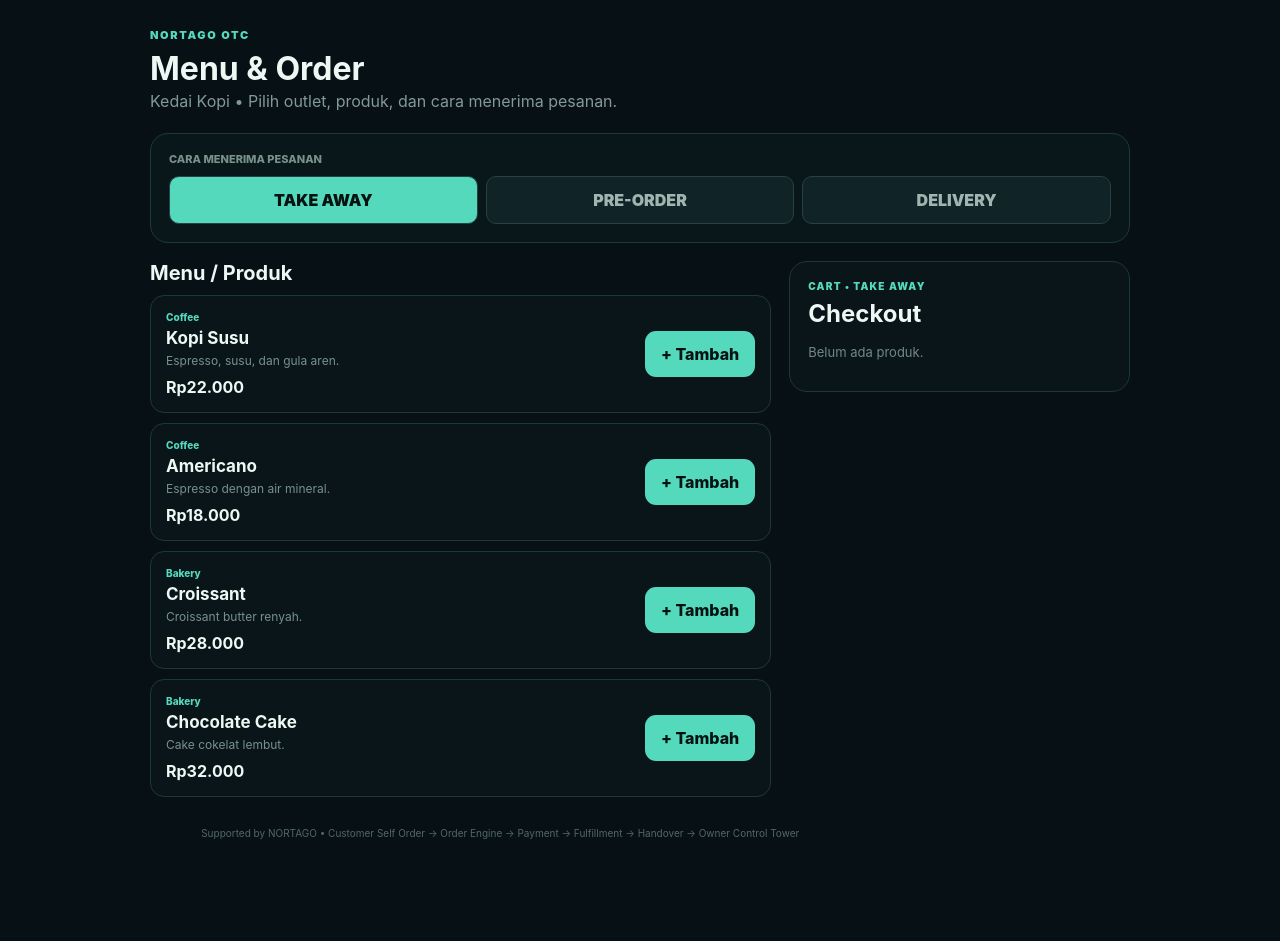
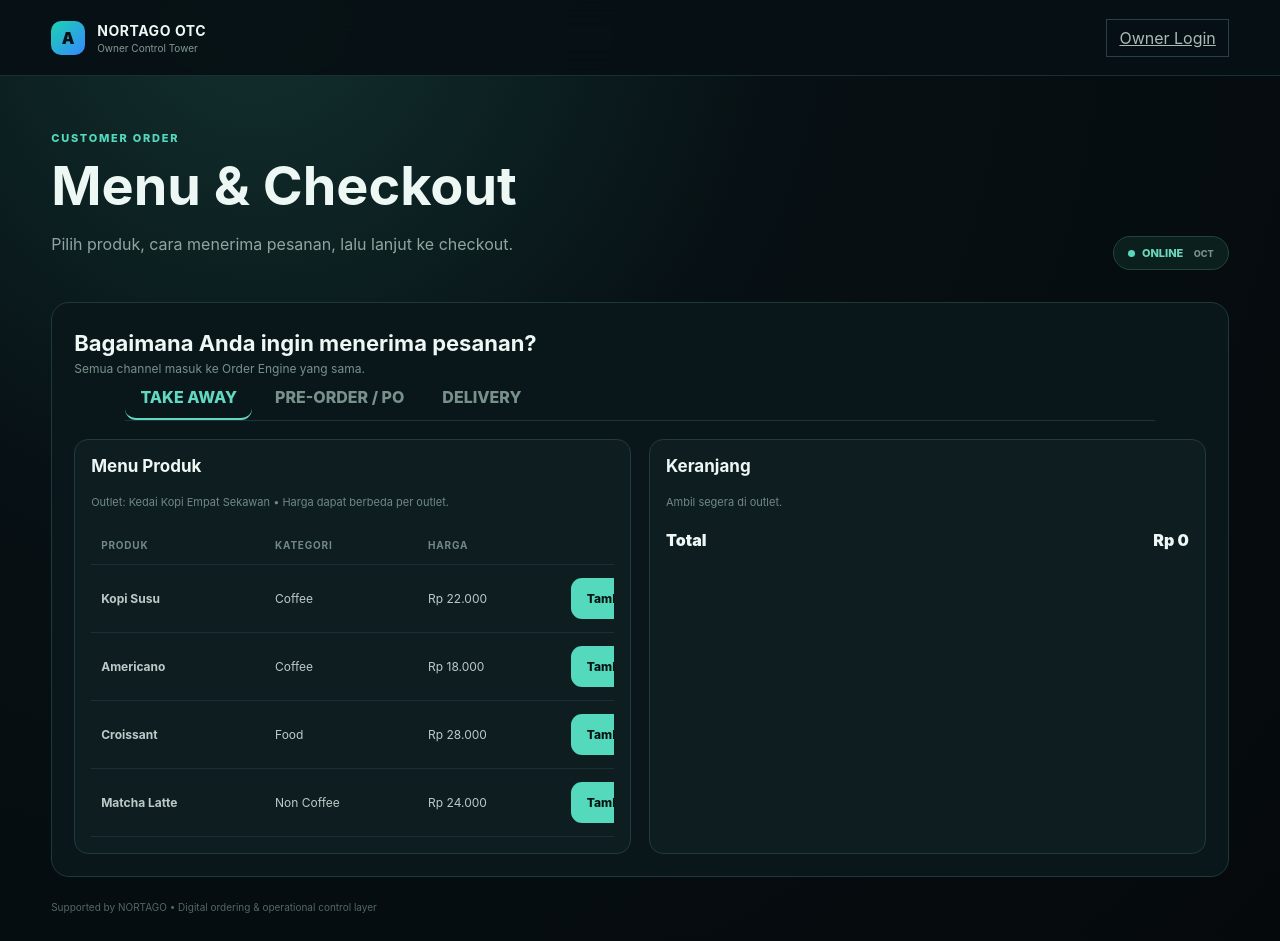
Before and after one commit to adiaris2022-rgb/tjsl-impact-control-tower, a Next.js app: page /otc in a window 1280 px wide. Before the commit the page ends 895 px from the top, so only its background shows below. Built offline with nearby package versions, Linux system fonts and the light colour scheme.

Commit message:
feat: add OTC customer menu and checkout to TJSL app

```diff
--- a/app/otc/page.tsx
+++ b/app/otc/page.tsx
@@ -1,118 +1,41 @@
 "use client";
+import { useMemo, useState } from "react";
+import Link from "next/link";
 
-import { useMemo, useState } from "react";
-
-type Mode = "TAKE AWAY" | "PRE-ORDER" | "DELIVERY";
-type Product = { id: number; name: string; category: string; price: number; description: string };
-
-const products: Product[] = [
-  { id: 1, name: "Kopi Susu", category: "Coffee", price: 22000, description: "Espresso, susu, dan gula aren." },
-  { id: 2, name: "Americano", category: "Coffee", price: 18000, description: "Espresso dengan air mineral." },
-  { id: 3, name: "Croissant", category: "Bakery", price: 28000, description: "Croissant butter renyah." },
-  { id: 4, name: "Chocolate Cake", category: "Bakery", price: 32000, description: "Cake cokelat lembut." }
+const products=[
+ {id:"kopi-susu",name:"Kopi Susu",price:22000,category:"Coffee"},
+ {id:"americano",name:"Americano",price:18000,category:"Coffee"},
+ {id:"croissant",name:"Croissant",price:28000,category:"Food"},
+ {id:"matcha",name:"Matcha Latte",price:24000,category:"Non Coffee"},
 ];
 
-const money = (n: number) => "Rp" + n.toLocaleString("id-ID");
-
-export default function OTCMiniApp() {
-  const [mode, setMode] = useState<Mode>("TAKE AWAY");
-  const [cart, setCart] = useState<Record<number, number>>({});
-  const [checkedOut, setCheckedOut] = useState(false);
-
-  const count = Object.values(cart).reduce((a, b) => a + b, 0);
-  const subtotal = useMemo(
-    () => products.reduce((sum, p) => sum + p.price * (cart[p.id] || 0), 0),
-    [cart]
-  );
-
-  const add = (id: number) => {
-    setCart(c => ({ ...c, [id]: (c[id] || 0) + 1 }));
-    setCheckedOut(false);
-  };
-
-  const remove = (id: number) => {
-    setCart(c => {
-      const next = { ...c };
-      if ((next[id] || 0) <= 1) delete next[id];
-      else next[id] -= 1;
-      return next;
-    });
-  };
-
-  return (
-    <main style={{ minHeight: "100vh", background: "#071014", color: "#edf7f4", padding: "28px 18px", fontFamily: "Inter,system-ui,sans-serif" }}>
-      <div style={{ maxWidth: 980, margin: "0 auto" }}>
-        <header style={{ marginBottom: 22 }}>
-          <div style={{ color: "#55d9bd", fontSize: 11, fontWeight: 900, letterSpacing: ".15em" }}>NORTAGO OTC</div>
-          <h1 style={{ margin: "7px 0 3px", fontSize: 32 }}>Menu & Order</h1>
-          <p style={{ margin: 0, color: "#829995" }}>Kedai Kopi • Pilih outlet, produk, dan cara menerima pesanan.</p>
-        </header>
-
-        <section style={{ background: "#0a171a", border: "1px solid #1f393b", borderRadius: 18, padding: 18, marginBottom: 18 }}>
-          <div style={{ color: "#78918b", fontSize: 11, fontWeight: 800, marginBottom: 10 }}>CARA MENERIMA PESANAN</div>
-          <div style={{ display: "grid", gridTemplateColumns: "repeat(3,1fr)", gap: 8 }}>
-            {(["TAKE AWAY", "PRE-ORDER", "DELIVERY"] as Mode[]).map(m => (
-              <button key={m} onClick={() => { setMode(m); setCheckedOut(false); }}
-                style={{ background: mode === m ? "#55d9bd" : "#102327", color: mode === m ? "#061311" : "#9eb5b0", border: "1px solid #294044", padding: 13, borderRadius: 10, fontWeight: 900 }}>
-                {m}
-              </button>
-            ))}
-          </div>
-        </section>
-
-        <div style={{ display: "grid", gridTemplateColumns: "1.55fr .85fr", gap: 18 }}>
-          <section>
-            <h2 style={{ margin: "0 0 10px", fontSize: 20 }}>Menu / Produk</h2>
-            <div style={{ display: "grid", gap: 10 }}>
-              {products.map(p => (
-                <article key={p.id} style={{ background: "#0a1519", border: "1px solid #1e373a", borderRadius: 14, padding: 15, display: "flex", justifyContent: "space-between", gap: 15 }}>
-                  <div>
-                    <div style={{ color: "#55d9bd", fontSize: 10, fontWeight: 800 }}>{p.category}</div>
-                    <h3 style={{ margin: "5px 0", fontSize: 17 }}>{p.name}</h3>
-                    <p style={{ margin: 0, color: "#78918b", fontSize: 12 }}>{p.description}</p>
-                    <strong style={{ display: "block", marginTop: 9 }}>{money(p.price)}</strong>
-                  </div>
-                  <button onClick={() => add(p.id)} style={{ alignSelf: "center", minWidth: 72 }}>+ Tambah</button>
-                </article>
-              ))}
-            </div>
-          </section>
-
-          <aside style={{ background: "#0a1519", border: "1px solid #1e373a", borderRadius: 18, padding: 18, height: "fit-content" }}>
-            <div style={{ color: "#55d9bd", fontSize: 10, fontWeight: 900, letterSpacing: ".12em" }}>CART • {mode}</div>
-            <h2 style={{ margin: "7px 0 16px" }}>Checkout</h2>
-            {count === 0 ? <p style={{ color: "#718985", fontSize: 13 }}>Belum ada produk.</p> : <>
-              <div style={{ display: "grid", gap: 9 }}>
-                {products.filter(p => cart[p.id]).map(p => (
-                  <div key={p.id} style={{ display: "flex", justifyContent: "space-between", gap: 8, fontSize: 13 }}>
-                    <span>{p.name} × {cart[p.id]}</span><span>{money(p.price * cart[p.id])}</span>
-                  </div>
-                ))}
-              </div>
-              <div style={{ borderTop: "1px solid #20383a", marginTop: 15, paddingTop: 15, display: "flex", justifyContent: "space-between", fontWeight: 900 }}>
-                <span>Total</span><span>{money(subtotal)}</span>
-              </div>
-              <div style={{ display: "flex", gap: 7, flexWrap: "wrap", marginTop: 12 }}>
-                {products.filter(p => cart[p.id]).map(p => <button key={p.id} onClick={() => remove(p.id)} style={{ background: "transparent", color: "#9eb5b0", border: "1px solid #294044", padding: "7px 9px", fontSize: 10 }}>− {p.name}</button>)}
-              </div>
-              <div style={{ marginTop: 14, color: "#9bb3ad", fontSize: 12, lineHeight: 1.6 }}>
-                {mode === "PRE-ORDER" ? "📅 Checkout akan meminta tanggal & jam pickup." :
-                 mode === "DELIVERY" ? "📍 Checkout akan meminta alamat & catatan delivery. Kurir tetap pihak ketiga." :
-                 "🏪 Checkout untuk pickup segera di outlet."}
-              </div>
-              <button onClick={() => setCheckedOut(true)} style={{ width: "100%", marginTop: 15 }}>Lanjut Checkout</button>
-              {checkedOut && <div style={{ marginTop: 14, padding: 13, borderRadius: 12, background: "#102c26", border: "1px solid #2d6b5b", color: "#8fe1cd", fontSize: 12, lineHeight: 1.6 }}>
-                <strong>Checkout siap.</strong><br />
-                Customer → {mode === "PRE-ORDER" ? "jadwal pickup" : mode === "DELIVERY" ? "alamat delivery" : "pickup"} → pembayaran → order → digital receipt.
-              </div>}
-            </>}
-          </aside>
-        </div>
-
-        <footer style={{ marginTop: 30, color: "#526864", fontSize: 10 }}>
-          Supported by NORTAGO • Customer Self Order → Order Engine → Payment → Fulfillment → Handover → Owner Control Tower
-        </footer>
-      </div>
-    </main>
-  );
+export default function OTCPage(){
+ const [mode,setMode]=useState<"TAKE_AWAY"|"PRE_ORDER"|"DELIVERY">("TAKE_AWAY");
+ const [cart,setCart]=useState<Record<string,number>>({});
+ const total=useMemo(()=>products.reduce((s,p)=>s+(cart[p.id]||0)*p.price,0),[cart]);
+ const add=(id:string)=>setCart(c=>({...c,[id]:(c[id]||0)+1}));
+ const dec=(id:string)=>setCart(c=>{const n=(c[id]||0)-1; const x={...c}; if(n<=0) delete x[id]; else x[id]=n; return x;});
+ return <main className="app-shell">
+  <header className="topbar"><div className="company-brand"><div className="mark">A</div><div><strong>NORTAGO OTC</strong><small>Owner Control Tower</small></div></div><Link href="/login" className="ghost">Owner Login</Link></header>
+  <section className="hero"><div><div className="eyebrow">CUSTOMER ORDER</div><h1>Menu & Checkout</h1><p>Pilih produk, cara menerima pesanan, lalu lanjut ke checkout.</p></div><div className="status"><i/>ONLINE <small>OCT</small></div></section>
+  <section className="data-panel">
+   <div className="section-toolbar"><div><h2>Bagaimana Anda ingin menerima pesanan?</h2><p>Semua channel masuk ke Order Engine yang sama.</p></div></div>
+   <div className="tower-tabs">
+    {([["TAKE_AWAY","TAKE AWAY"],["PRE_ORDER","PRE-ORDER / PO"],["DELIVERY","DELIVERY"]] as const).map(([v,l])=><button key={v} className={mode===v?"active":""} onClick={()=>setMode(v)}>{l}</button>)}
+   </div>
+   <div className="split-grid">
+    <div className="sub-panel"><h3>Menu Produk</h3><p className="method">Outlet: Kedai Kopi Empat Sekawan • Harga dapat berbeda per outlet.</p>
+     <div className="table-wrap"><table><thead><tr><th>Produk</th><th>Kategori</th><th>Harga</th><th/></tr></thead><tbody>
+      {products.map(p=><tr key={p.id}><td><strong>{p.name}</strong></td><td>{p.category}</td><td>Rp {p.price.toLocaleString("id-ID")}</td><td><button onClick={()=>add(p.id)}>Tambah</button></td></tr>)}
+     </tbody></table></div>
+    </div>
+    <div className="sub-panel"><h3>Keranjang</h3><p className="method">{mode==="TAKE_AWAY"?"Ambil segera di outlet.":mode==="PRE_ORDER"?"Tentukan tanggal dan waktu pengambilan.":"Pesanan diserahkan ke kurir pihak ketiga setelah siap."}</p>
+     {products.filter(p=>cart[p.id]).map(p=><div key={p.id} style={{display:"flex",justifyContent:"space-between",padding:"10px 0",borderBottom:"1px solid #193134"}}><span>{p.name} × {cart[p.id]}</span><span>Rp {(p.price*(cart[p.id]||0)).toLocaleString("id-ID")} <button className="ghost" onClick={()=>dec(p.id)}>−</button></span></div>)}
+     <div style={{display:"flex",justifyContent:"space-between",marginTop:18,fontWeight:900}}><span>Total</span><span>Rp {total.toLocaleString("id-ID")}</span></div>
+     {total>0&&<Link href={"/otc/checkout?mode="+mode} className="status" style={{display:"inline-block",marginTop:18,textDecoration:"none"}}>LANJUT CHECKOUT →</Link>}
+    </div>
+   </div>
+  </section>
+  <footer>Supported by NORTAGO • Digital ordering & operational control layer</footer>
+ </main>
 }
```
